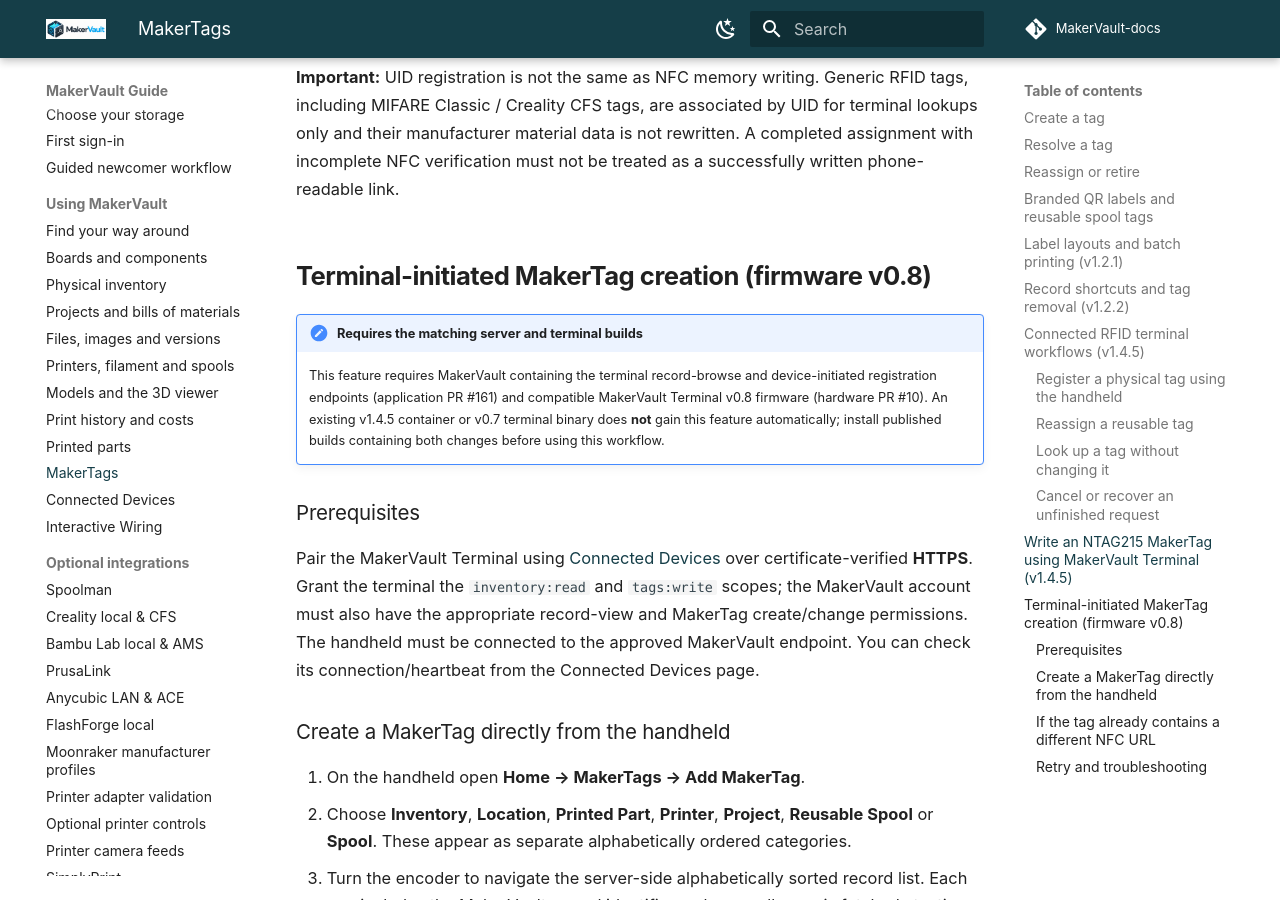
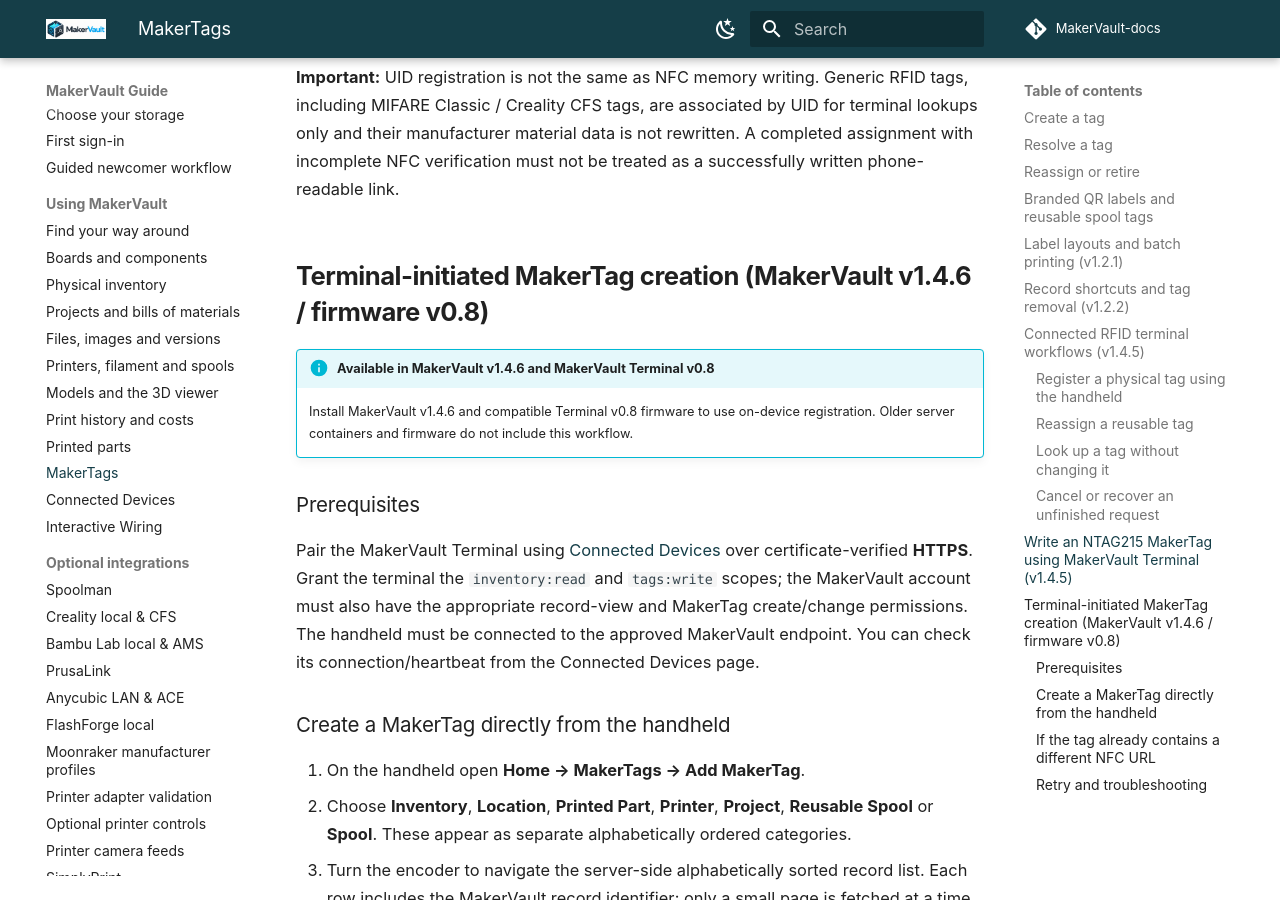
Before and after one commit to gavrd7/MakerVault-docs, an MkDocs documentation site: the page built from docs/guide/using/maker-tags.md, in a window 1280 px wide and 900 px high, scrolled down 4784 px. Built offline with MkDocs 1.6.1 and Material for MkDocs 9.7.7, drawn with Linux system fonts in a browser that asks for light colours; comment, search, counter and statistics services are not loaded.

Commit message:
docs: align current MakerVault v1.4.6 and Terminal v0.8 guidance

```diff
--- a/docs/guide/using/maker-tags.md
+++ b/docs/guide/using/maker-tags.md
@@ -92,10 +92,10 @@
 
 **Important:** UID registration is not the same as NFC memory writing. Generic RFID tags, including MIFARE Classic / Creality CFS tags, are associated by UID for terminal lookups only and their manufacturer material data is not rewritten. A completed assignment with incomplete NFC verification must not be treated as a successfully written phone-readable link.
 
-## Terminal-initiated MakerTag creation (firmware v0.8)
+## Terminal-initiated MakerTag creation (MakerVault v1.4.6 / firmware v0.8)
 
-!!! note "Requires the matching server and terminal builds"
-    This feature requires MakerVault containing the terminal record-browse and device-initiated registration endpoints (application PR #161) and compatible MakerVault Terminal v0.8 firmware (hardware PR #10). An existing v1.4.5 container or v0.7 terminal binary does **not** gain this feature automatically; install published builds containing both changes before using this workflow.
+!!! info "Available in MakerVault v1.4.6 and MakerVault Terminal v0.8"
+    Install MakerVault v1.4.6 and compatible Terminal v0.8 firmware to use on-device registration. Older server containers and firmware do not include this workflow.
 
 ### Prerequisites
 
```
